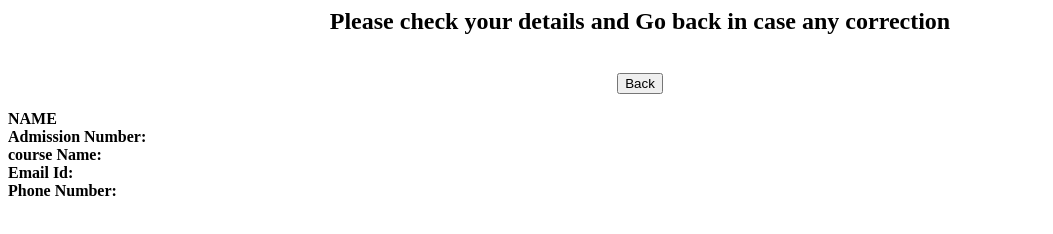
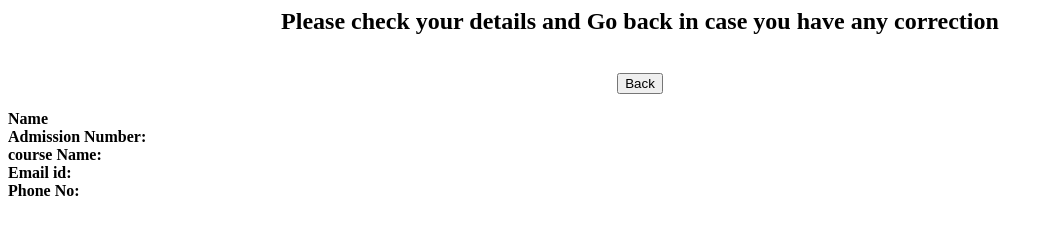
Before and after one commit to BenjaminKoshyBiju/Rajagiri-placement-web-page, a plain HTML site: page example.html in a window 1280 px wide. Shown: the whole page, without its empty margins (0-1053 px from the left). Drawn offline with Linux system fonts and the light colour scheme.

Commit message:
testing rebase
*2nd commit in pr
*3rd commit

```diff
--- a/example.html
+++ b/example.html
@@ -5,7 +5,7 @@
     <body>
         <center>
             <H2>
-                Please check your details and Go back in case any correction
+                Please check your details and Go back in case you have any correction
             </H2>
             <form action="W:\Web tech Lab\hw1.html">
                 <br>
@@ -13,11 +13,11 @@
 
             </form>
         </center>
-        <b>NAME</b> <span id="result"></span><BR>
+        <b>Name</b> <span id="result"></span><BR>
             <b>Admission Number: </b><span id="result2"></span><BR>
                 <b>course Name: </b><span id="result3"></span><BR>
-                    <b>Email Id: </b><span id="result4"></span><BR>
-                        <b>Phone Number: </b><span id="result5"></span>
+                    <b>Email id: </b><span id="result4"></span><BR>
+                        <b>Phone No: </b><span id="result5"></span>
          <script>
             document.getElementById("result").innerHTML= localStorage.getItem("textValue1");
             document.getElementById("result2").innerHTML= localStorage.getItem("textValue2");
```
Also changed, not shown: hw1.html (+1 -1 lines).
